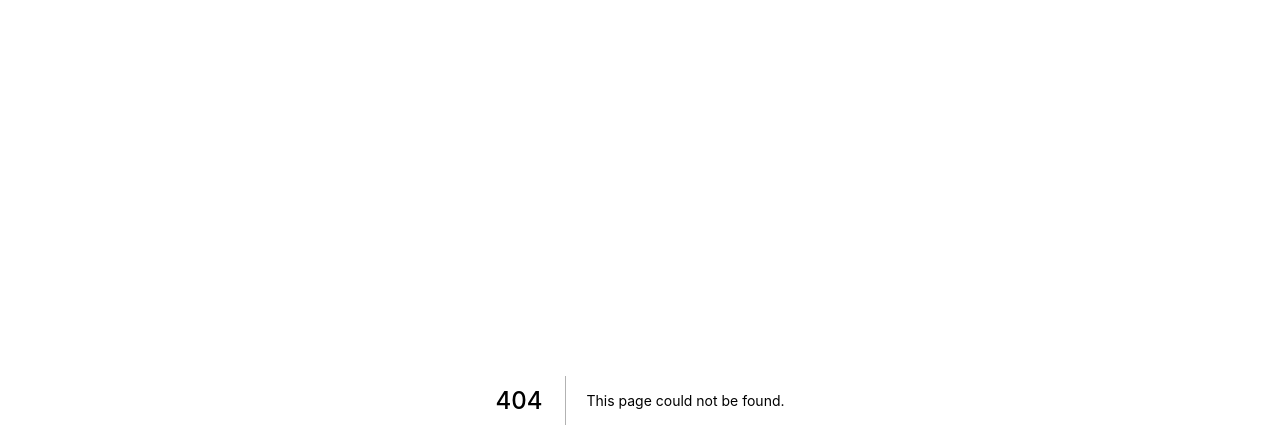
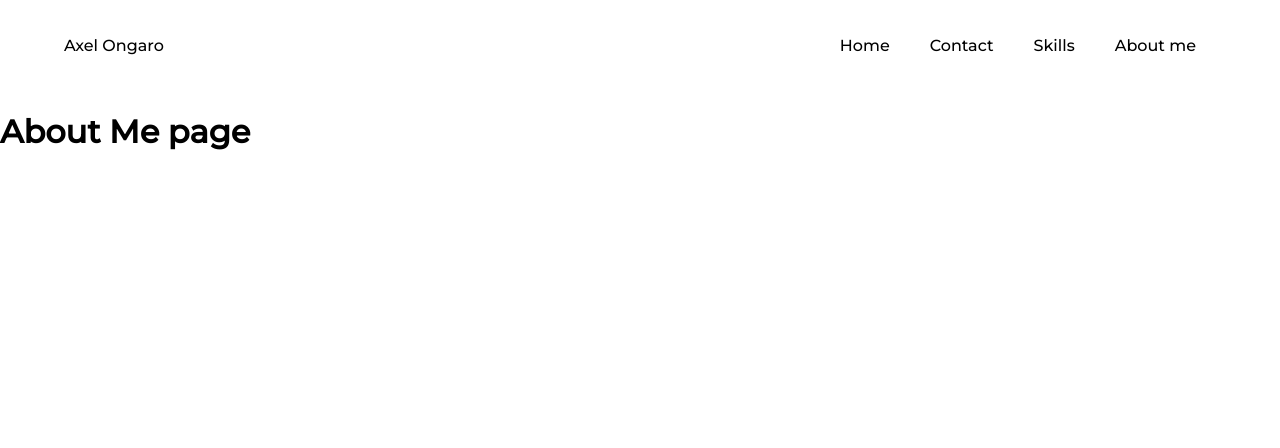
Before and after one commit to axelOngaro/portfolio-next, a Next.js app: page /aboutMe in a window 1280 px wide. Before the commit this address had no page. Shown: the top 448 px of the page. Built offline with nearby package versions, Linux system fonts and the light colour scheme.

Commit message:
Added About me page

```diff
--- a/components/Navbar.jsx
+++ b/components/Navbar.jsx
@@ -17,6 +17,9 @@ export default function Navbar() {
           <li className={styles.link}>
             <a href="/skills">Skills</a>
           </li>
+          <li className={styles.link}>
+            <a href="/aboutMe">About me</a>
+          </li>
         </ul>
       </nav>
     </div>
--- /dev/null
+++ b/pages/aboutMe.jsx
@@ -0,0 +1,11 @@
+import React from "react";
+import Navbar from "../components/Navbar";
+
+export default function aboutMe() {
+  return (
+    <div>
+      <Navbar />
+      <h1>About Me page</h1>
+    </div>
+  );
+}
```
